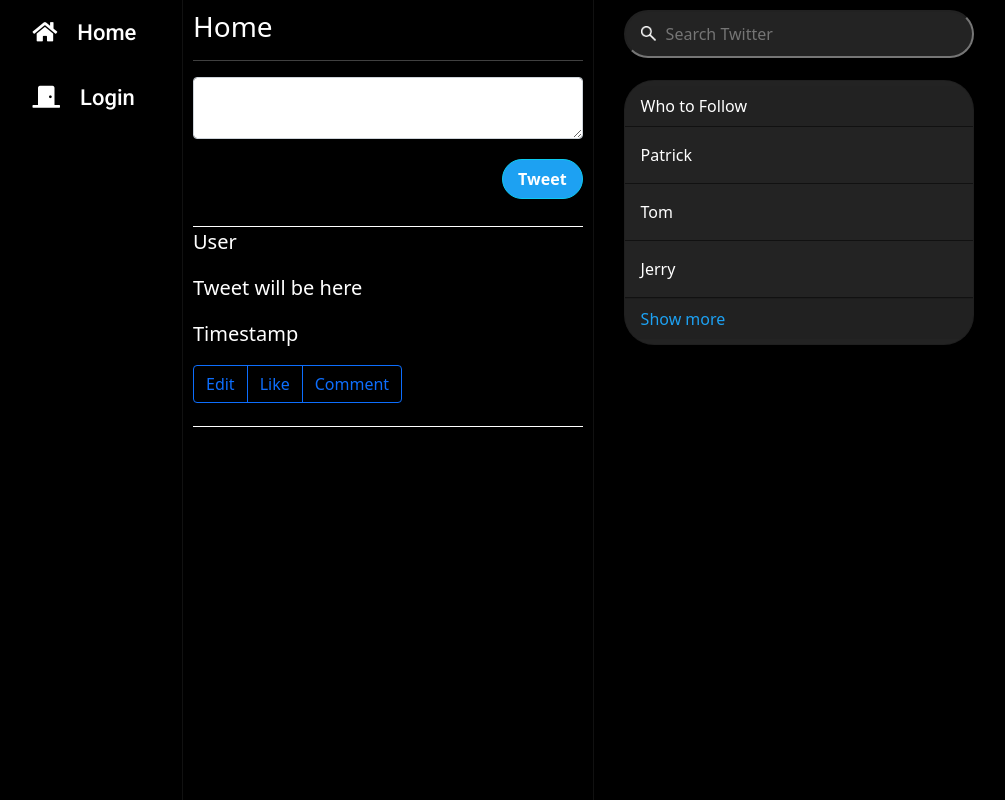
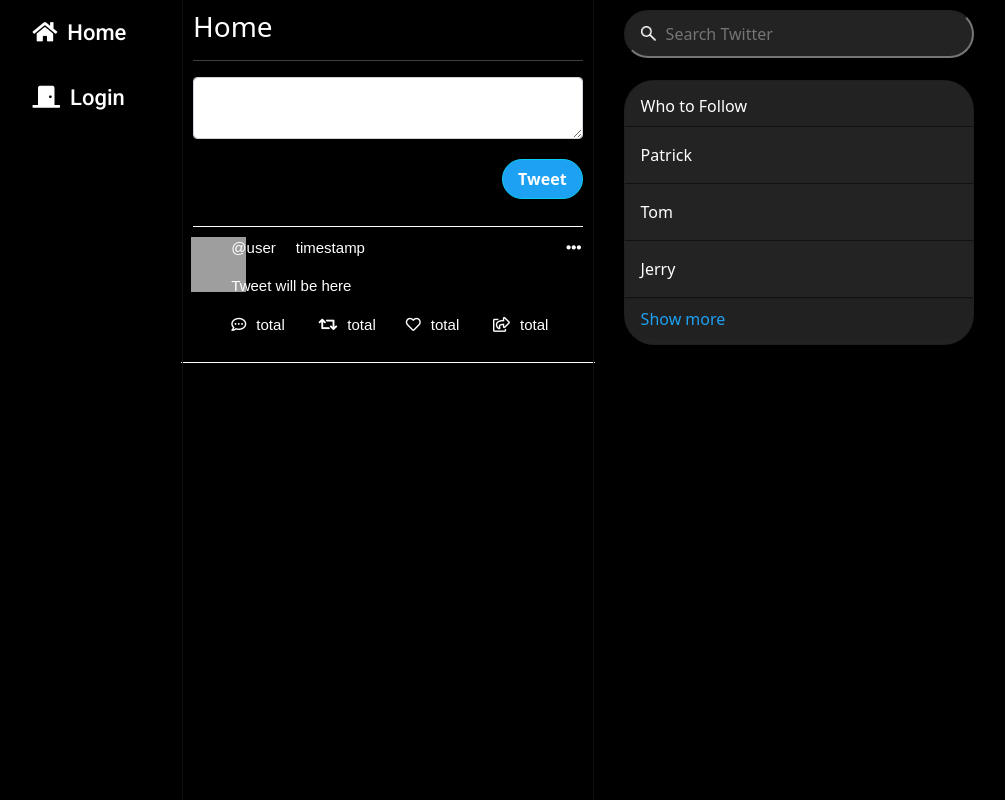
Before and after one commit to idoyudha/network, a Django app: page / in a window 1280 px wide. Shown: the whole page, without its empty margins (201-1206 px from the left). Run offline with Django 3.2, Linux system fonts and the light colour scheme; grey boxes are pictures that could not be loaded.

Commit message:
Update tweet index

```diff
--- a/network/static/network/styles.css
+++ b/network/static/network/styles.css
@@ -55,6 +55,7 @@ body {
 
 .content {
   height: 100%;
+  width: 100%;
   margin-left: 62%;
   padding-left: 30px;
   position: fixed;
@@ -134,18 +135,46 @@ input[type=text]:focus {
   padding: 7px 15px;
 }
 
-.all-tweet {
-  width: 150px;
-  margin-top: 220px;
-  background-color: white;
-  border-radius: 30px;
-  padding-top: 5px;
-  padding-bottom: 5px;
+.all_tweet {
+  border-bottom: 1px solid white;
+  font-size: 15px;
+  padding: 5px;
 }
 
+.column {
+  float: left;
+  padding: 5px;
+  font-family: Arial, Helvetica, sans-serif;
+}
 
-.all_tweet {
-  height: 200px;
-  border-bottom: 1px solid white;
-  font-size: 20px;
+.column.left {
+  width: 10%;
 }
+
+.column.right {
+  width: 83%;
+}
+
+.column.edit {
+  width: 7%;
+}
+
+.far, .fas {
+  margin-right: 10px;
+}
+
+.t-btn1:hover, .t-btn4:hover {
+  color: #1DA1F2;
+}
+
+.t-btn2:hover {
+  color: green;
+}
+
+.t-btn3:hover {
+  color: red;
+}
+
+span {
+  margin-left: 20px;
+}
--- a/network/templates/network/index.html
+++ b/network/templates/network/index.html
@@ -15,17 +15,30 @@
         </div>
     </form>
 </div>
-<div class="all_tweet">
-    <p>User</p>
-    <p>Tweet will be here</p>
-    <p>Timestamp</p>
-    <div class="btn-group" role="group" aria-label="Basic checkbox toggle button group">
-        <button type="button" class="btn btn-outline-primary">Edit</button>
-
-        <input type="checkbox" class="btn-check" id="like" autocomplete="off">
-        <label class="btn btn-outline-primary" for="like">Like</label>
-
-        <button type="button" class="btn btn-outline-primary">Comment</button>
+<div class="row all_tweet">
+    <div class="column left">
+        <img src="https://cdn.pixabay.com/photo/2020/05/11/15/38/tom-5158824_960_720.png" alt="Tom" width="55" height="55">
+    </div>
+    <div class="column right">
+        <p class="text-p">@user<span>timestamp</span></p>
+        <p class="text-p">Tweet will be here</p>
+        <div class="row" role="group" aria-label="tweet group">
+            <div class="col-sm">
+                <p class="t-btn1"><i class="far fa-comment-dots"></i>total</p>
+            </div>
+            <div class="col-sm">
+                <p class="t-btn2"><i class="fas fa-retweet"></i>total</p>
+            </div>
+            <div class="col-sm">
+                <p class="t-btn3"><i class="far fa-heart"></i>total</p>
+            </div>
+            <div class="col-sm">
+                <p class="t-btn4"><i class="far fa-share-square"></i>total</p>
+            </div>
+        </div>
+    </div>
+    <div class="column edit">
+        <i class="fas fa-ellipsis-h"></i>
     </div>
 </div>
 {% block script %}
--- a/network/views.py
+++ b/network/views.py
@@ -72,12 +72,15 @@ def register(request):
 def tweet_all(request):
     # Get contents of tweet
     queryset = Tweet.objects.all()
-    list_tweet = [{"id": i.id, "tweet": i.tweet_text} for i in queryset]
+    list_tweet = [{"id": i.id, "user":i.user_tweet.username, "tweet": i.tweet_text} for i in queryset]
     data = {
         "data": list_tweet
     }
     return JsonResponse(data)
 
+
+@csrf_exempt
+@login_required
 def tweet_detail(request, tweet_id):
     try:
         data = Tweet.objects.get(id=tweet_id)
@@ -85,6 +88,7 @@ def tweet_detail(request, tweet_id):
         raise Http404
     tweet_data = {
         "id": tweet_id,
+        "user": data.user_tweet.username,
         "tweet": data.tweet_text
     }
     return JsonResponse(tweet_data)
```
